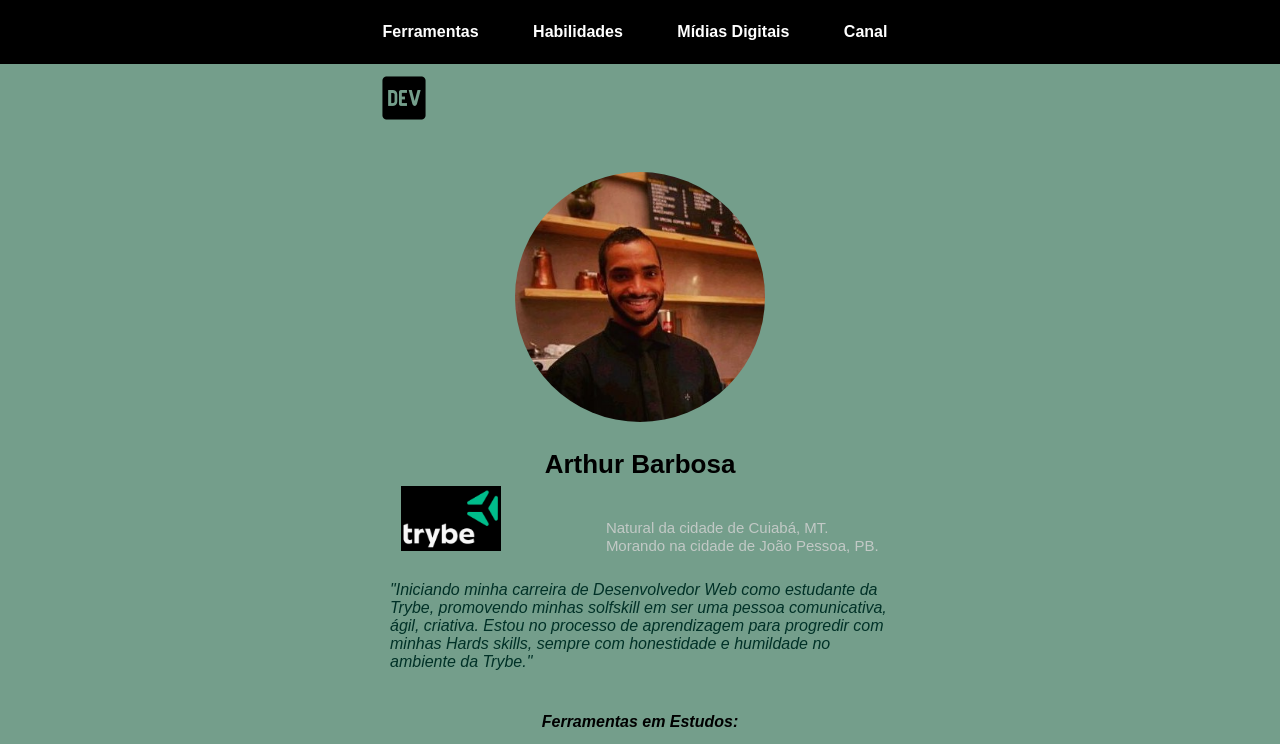
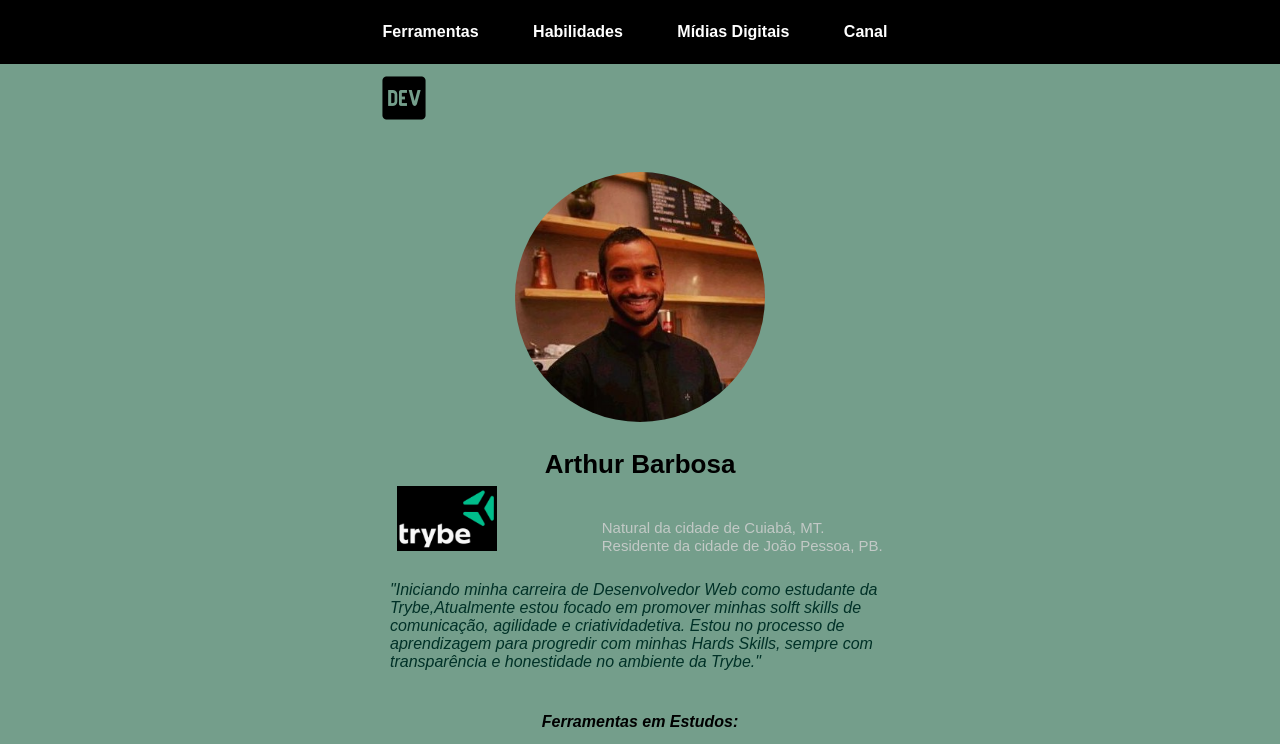
Before and after one commit to ArthurBarbosaOliveira/ArthurBarbosa.github.io, a plain HTML site: page index.html in a window 1280 px wide. Shown: the top 744 px of the page. Drawn offline with Linux system fonts and the light colour scheme; a web font is replaced by a local one.

Commit message:
Feito alterações

```diff
--- a/index.html
+++ b/index.html
@@ -246,11 +246,11 @@
                 <a target="_blank" href="https://www.betrybe.com/"><img class="picture2" src="/imagens/trybee.png" alt="Escola Trybe"></a>
                 <p class="conteudo"           >
                 Natural da cidade de Cuiabá, MT. <br>
-                Morando na cidade de João Pessoa, PB.<br></p>
+                Residente da cidade de João Pessoa, PB.<br></p>
             </div>
 
             </div>
-            <p class="descricao"><em>"Iniciando minha carreira de Desenvolvedor Web como estudante da Trybe, promovendo minhas solfskill em ser uma pessoa comunicativa, ágil, criativa. Estou no processo de aprendizagem para progredir com minhas Hards skills, sempre com honestidade e humildade no ambiente da Trybe."</em> </p>
+            <p class="descricao"><em>"Iniciando minha carreira de Desenvolvedor Web como estudante da Trybe,Atualmente estou focado em promover minhas solft skills de comunicação, agilidade e criatividadetiva. Estou no processo de aprendizagem para progredir com minhas Hards Skills, sempre com transparência e honestidade no ambiente da Trybe."</em> </p>
 
         </div>
 
```
